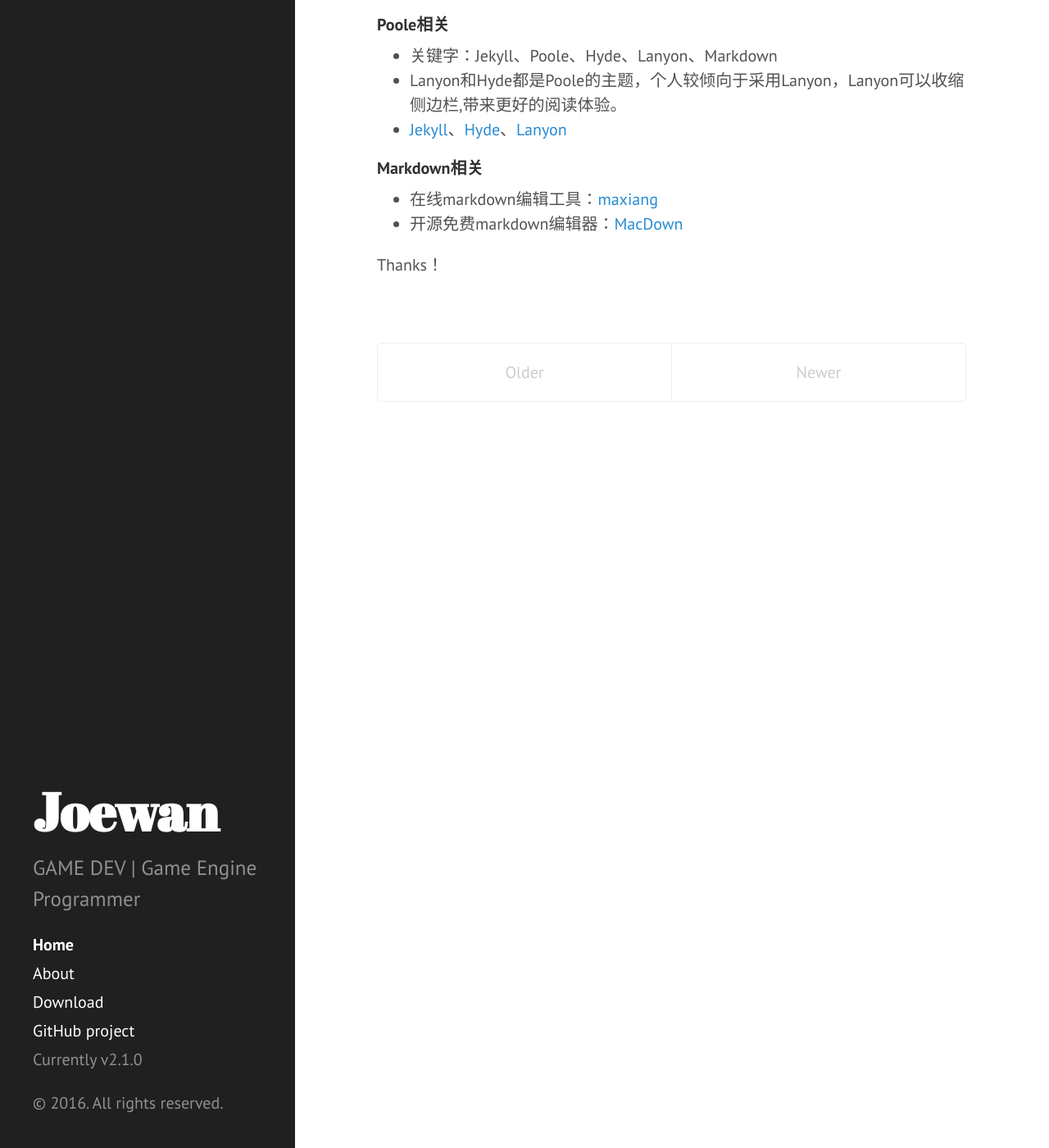
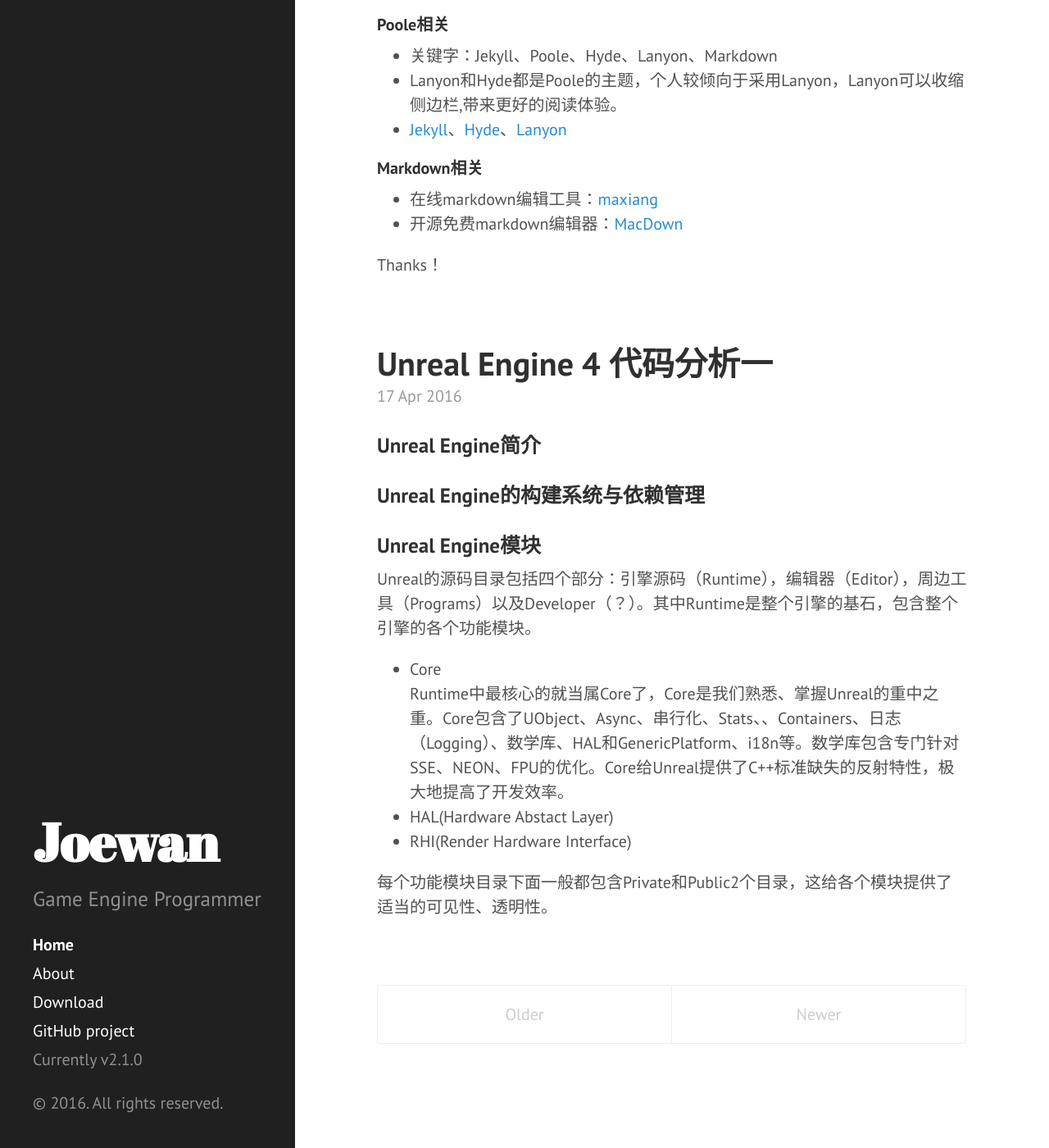
Before and after one commit to joewan/joewan.github.io, a Jekyll site: the page built from index.html, in a window 1280 px wide and 1400 px high, scrolled down 1315 px. Shown: the whole window at 82% size. Built offline with Jekyll 4.4.1, drawn with Linux system fonts in a browser that asks for light colours; the list of posts is cut into pages by our own code.

Commit message:
unreal engine代码分析一。

```diff
--- a/_config.yml
+++ b/_config.yml
@@ -9,7 +9,7 @@ relative_permalinks: false
 # Setup
 title:            Joewan
 tagline:          'Beyond'
-description:      'GAME DEV | Game Engine Programmer'
+description:      'Game Engine Programmer'
 url:              http://joewan.github.io
 baseurl:          /
 
--- /dev/null
+++ b/_posts/2016-04-17-unreal-engine-01.md
@@ -0,0 +1,19 @@
+---
+layout: post
+title: Unreal Engine 4 代码分析一
+---
+
+### Unreal Engine简介
+
+### Unreal Engine的构建系统与依赖管理
+
+### Unreal Engine模块
+
+Unreal的源码目录包括四个部分：引擎源码（Runtime），编辑器（Editor），周边工具（Programs）以及Developer（？）。其中Runtime是整个引擎的基石，包含整个引擎的各个功能模块。
+
++ Core
+Runtime中最核心的就当属Core了，Core是我们熟悉、掌握Unreal的重中之重。Core包含了UObject、Async、串行化、Stats、、Containers、日志（Logging）、数学库、HAL和GenericPlatform、i18n等。数学库包含专门针对SSE、NEON、FPU的优化。Core给Unreal提供了C++标准缺失的反射特性，极大地提高了开发效率。
++ HAL(Hardware Abstact Layer)
++ RHI(Render Hardware Interface)
+
+每个功能模块目录下面一般都包含Private和Public2个目录，这给各个模块提供了适当的可见性、透明性。
```
